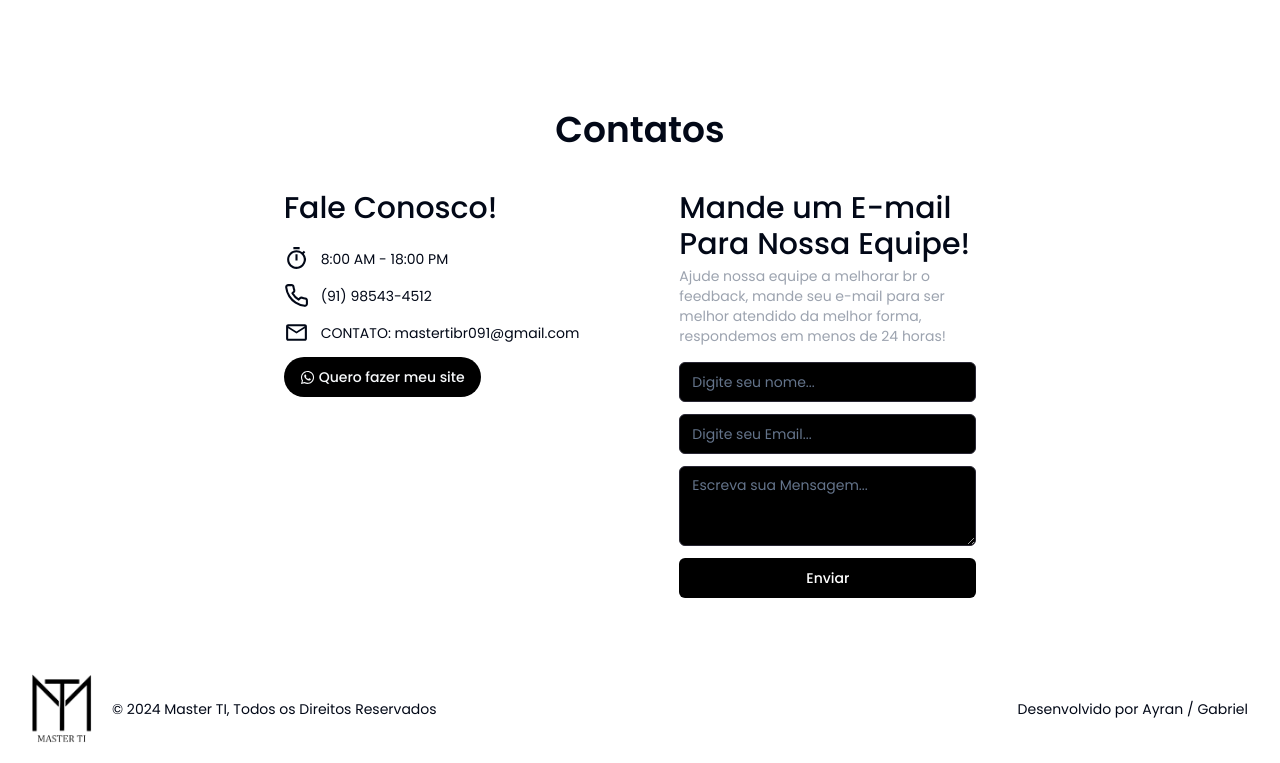
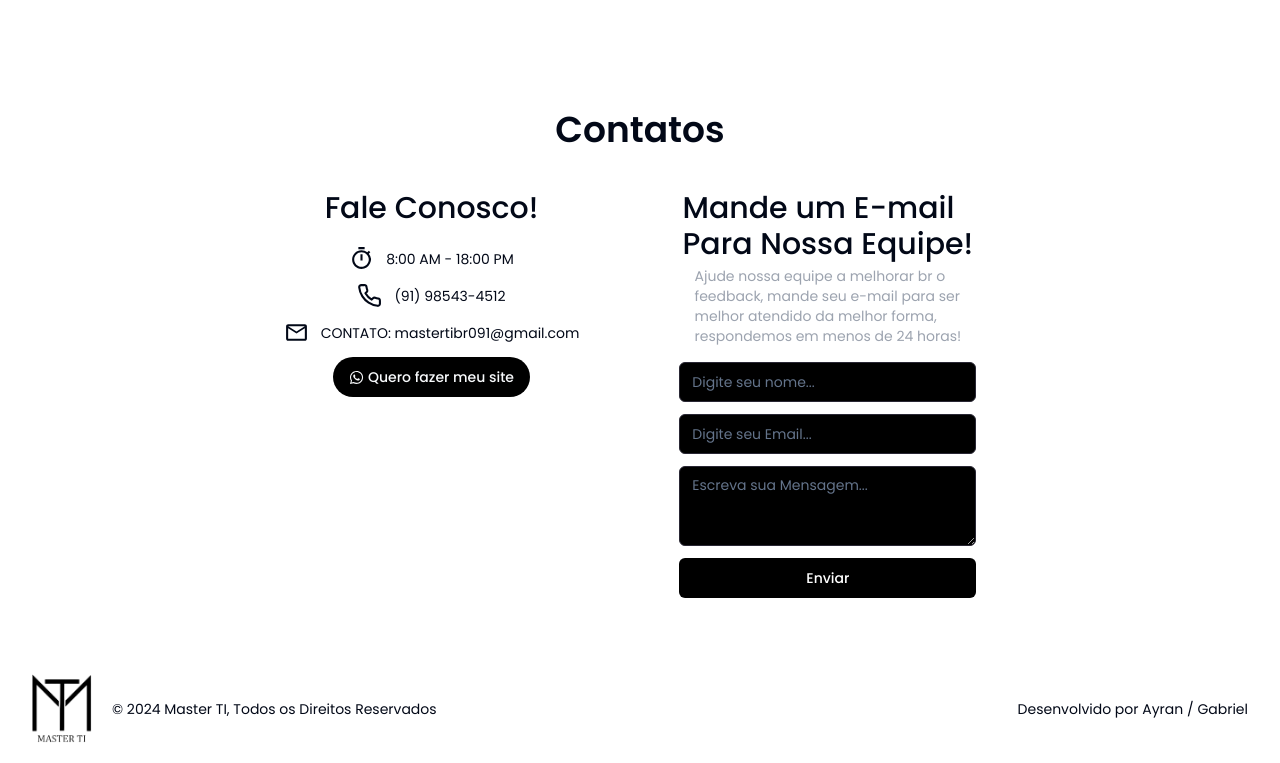
Before and after one commit to ayranoliveira1/master-ti, a Next.js app: page / in a window 1280 px wide. Shown: the part 2665-3428 px from the top of the page. Built offline with nearby package versions, Linux system fonts and the light colour scheme.

Commit message:
Refatcor: removing padding x

```diff
--- a/app/components/contacts.tsx
+++ b/app/components/contacts.tsx
@@ -14,7 +14,7 @@ const Contacts = () => {
          <h1 className="lg:text-4xl text-xl font-semibold">Contatos</h1>
 
          <div className="flex lg:flex-row flex-col gap-5 lg-gap-0 justify-center">
-            <div className="flex flex-col gap-3 mx-auto lg:mx-0 lg:mr-20">
+            <div className="flex flex-col gap-3 mx-auto lg:mx-0 lg:mr-20 items-center">
                <h1 className="text-base lg:text-3xl mb-2 font-medium">
                   Fale Conosco!
                </h1>
@@ -43,7 +43,7 @@ const Contacts = () => {
                </Link>
             </div>
 
-            <div className="flex flex-col gap-1 mx-auto lg:mx-0">
+            <div className="flex flex-col gap-1 mx-auto lg:mx-0 items-center">
                <h1 className="lg:text-3xl text-base font-medium">
                   Mande um E-mail <br /> Para Nossa Equipe!
                </h1>
```
